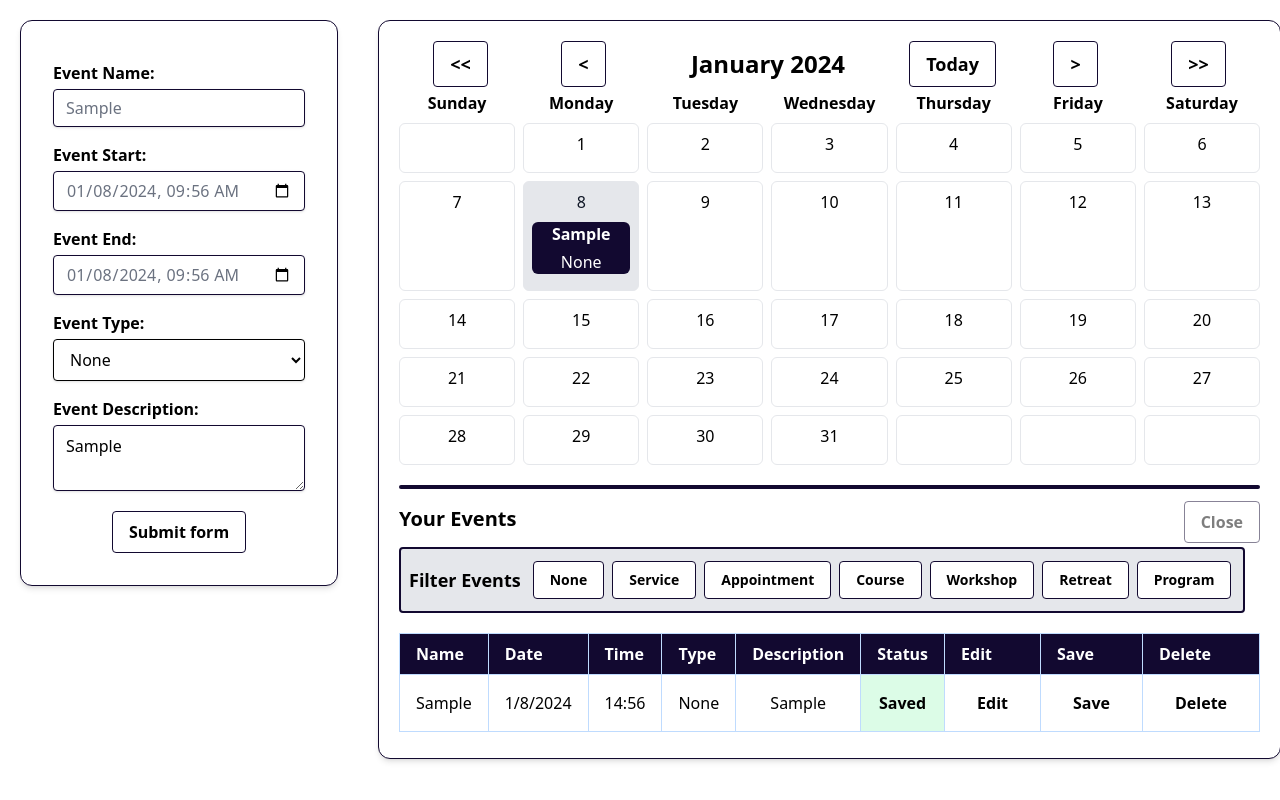
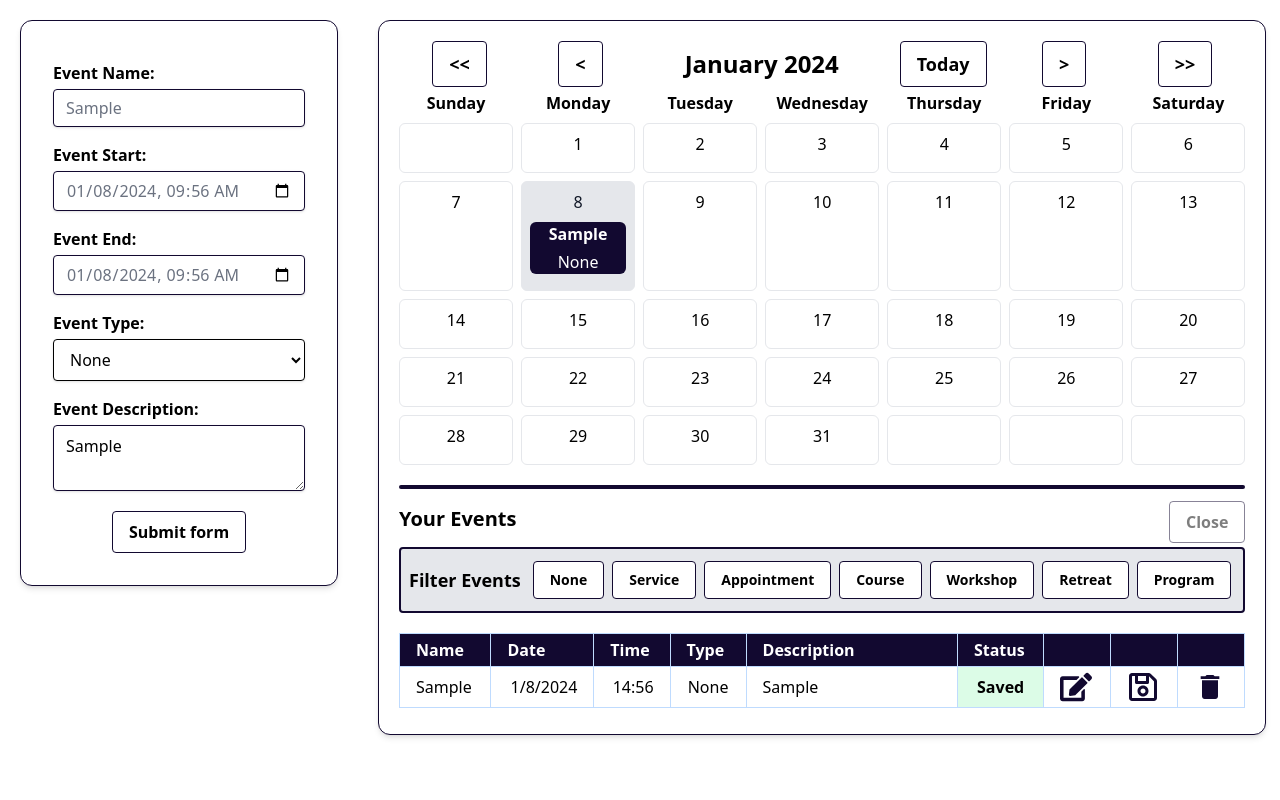
Before and after one commit to neoladsouza/event-calendar-control, a React (Create React App) app in the folder client/: page / in a window 1280 px wide. Both pictures are taken after typing "Sample", "Sample" into the empty fields and a click on the button "Submit form". Built offline with nearby package versions, Linux system fonts and the light colour scheme.

Commit message:
using react-icons

```diff
--- a/client/package.json
+++ b/client/package.json
@@ -11,7 +11,9 @@
     "react": "^18.2.0",
     "react-date-picker": "^10.6.0",
     "react-dom": "^18.2.0",
+    "react-icons": "^5.0.0",
     "react-scripts": "^5.0.1",
+    "react-tooltip": "^5.25.1",
     "uuid": "^9.0.1",
     "web-vitals": "^2.1.4"
   },
--- a/client/src/App.css
+++ b/client/src/App.css
@@ -11,9 +11,16 @@ table, tr, td, th {
 }
 
 th, td {
-  padding: 0.5rem 1rem;
+  padding: 0.25rem 1rem;
 }
 
 button {
   cursor: pointer;
 }
+
+.react-icons {
+  vertical-align: middle;
+  cursor: pointer;
+  margin: 0;
+  padding: 0;
+}
--- a/client/src/App.js
+++ b/client/src/App.js
@@ -3,9 +3,11 @@ import './App.css';
 import { v4 as uuidv4 } from 'uuid';
 import { eachDayOfInterval, endOfMonth, format, getDay, isToday, startOfMonth, isBefore, isEqual, isAfter, sub, add } from 'date-fns';
 import clsx from 'clsx';
+import { FaEdit, FaRegSave } from "react-icons/fa";
+import { MdDelete } from "react-icons/md";
+import { IconContext } from "react-icons";
 
-// CURRENT GOAL -> proper input validation, month buttons
-// LATER GOALS -> host data in the backend
+// CURRENT GOAL -> handle excel upload
 
 class CustomDate extends Date {
   toISOStringWithOffset() {
@@ -491,9 +493,9 @@ function EventTable({ events, handleEditClick, handleSaveClick, handleDeleteClic
           <th className="" scope="col">Type</th>
           <th className="w-1/4" scope="col">Description</th>
           <th className="" scope="col">Status</th>
-          <th className="" scope="col">Edit</th>
-          <th className="" scope="col">Save</th>
-          <th className="" scope="col">Delete</th>
+          <th className="" scope="col"> </th>
+          <th className="" scope="col"> </th>
+          <th className="" scope="col"> </th>
         </tr>
       </thead>
       <tbody>
@@ -537,18 +539,30 @@ function Event({ eventObject, handleEditClick, handleSaveClick, handleDeleteClic
           (<td className="text-right whitespace-nowrap">{eventObject.startTime}</td>) : (<td className="whitespace-nowrap">{eventObject.startTime + " to " + eventObject.endTime}</td>)
       }
       <td className="w-1/9">{eventObject.type}</td>
-      <td className="w-32 max-h-16 overflow-auto">{eventObject.description}</td>
+      <td className="w-32 max-h-16 overflow-auto text-left">{eventObject.description}</td>
         {
           (isEditing === true) ? (<td className="font-bold text-center bg-red-100">Editing...</td>) : (<td className="font-bold text-center bg-green-100">Saved</td>)
         }
-      <td className="w-1/9">
-        <button onClick={handleEdit} className="h-full w-full bg-transparent text-center hover:bg-gray-200 font-semibold py-2 px-4 focus:bg-gray-200">Edit</button>
+      <td className="w-min">
+          <IconContext.Provider value={{ color: "#120930", size: "2rem", className: "react-icons"}}>
+            <div onClick={handleEdit} className=" hover:bg-gray-200">
+              <FaEdit />
+            </div>
+          </IconContext.Provider>
       </td>
-      <td className="w-1/9">
-        <button onClick={handleSave}className="h-full w-full bg-transparent text-center hover:bg-gray-200 font-semibold py-2 px-4 focus:bg-gray-200">Save</button>
+      <td className="w-min">
+          <IconContext.Provider value={{ color: "#120930", size: "2rem", className: "react-icons"}}>
+            <div onClick={handleSave} className=" hover:bg-gray-200">
+              <FaRegSave />
+            </div>
+          </IconContext.Provider>
       </td>
-      <td className="w-1/9">
-        <button onClick={handleDelete}className="h-full w-full bg-transparent text-center hover:bg-gray-200 font-semibold py-2 px-4 focus:bg-gray-200">Delete</button>
+      <td className="w-min">
+          <IconContext.Provider value={{ color: "#120930", size: "2rem", className: "react-icons"}}>
+            <div onClick={handleDelete} className=" hover:bg-gray-200">
+              <MdDelete />
+            </div>
+          </IconContext.Provider>
       </td>
     </tr>
   );
```
Also changed, not shown: 1 other file (tests, documents, lock files or other folders).
